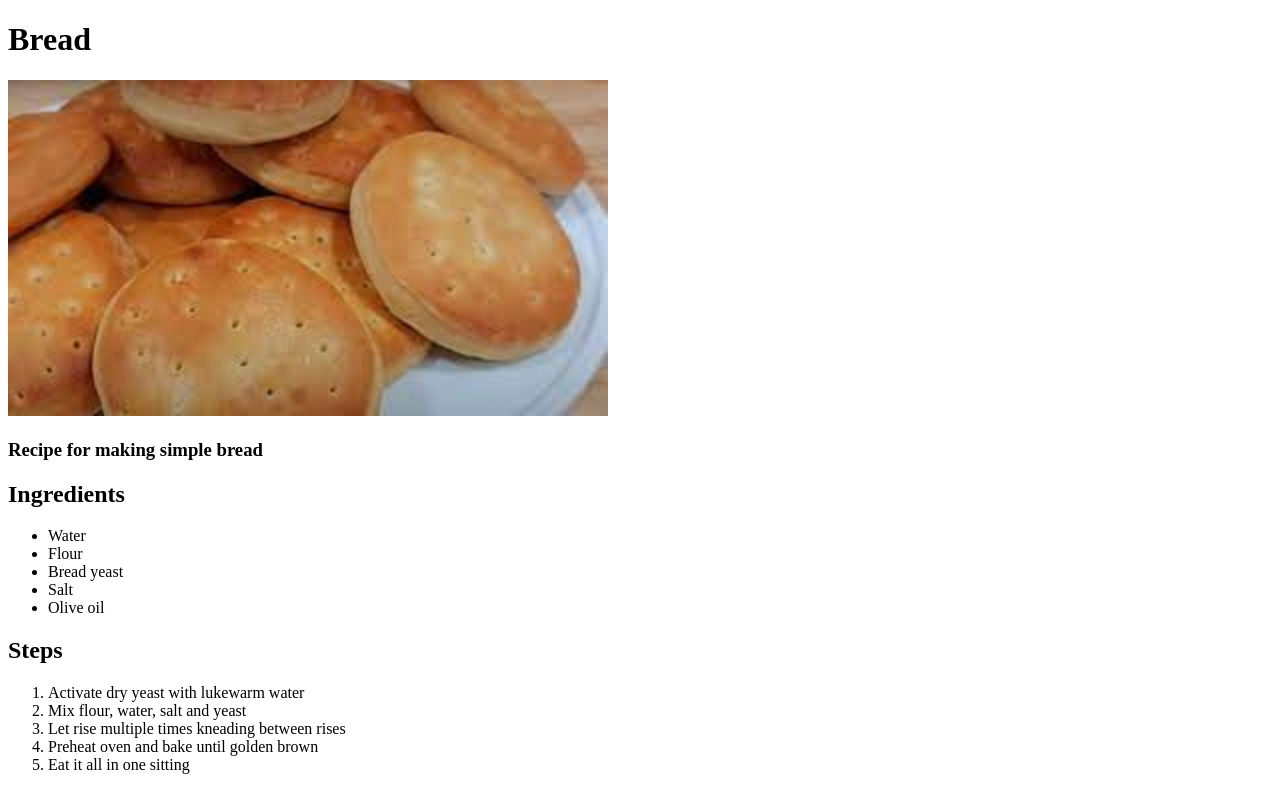
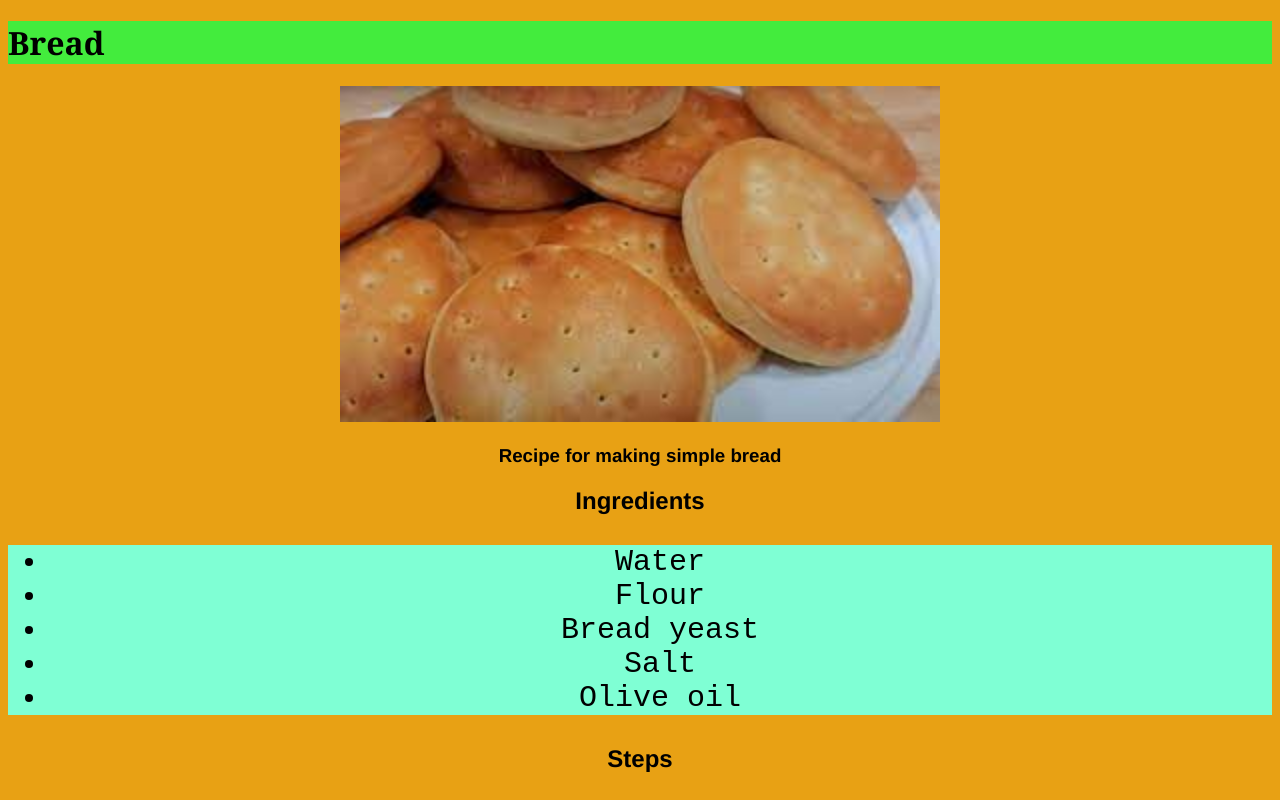
Before and after one commit to vcastroa/odin-recipes, a plain HTML site: page recipes/bread.html in a window 1280 px wide. Shown: the top 800 px of the page. Drawn offline with Linux system fonts and the light colour scheme.

Commit message:
style lazily with external styles.css for all pages

```diff
--- a/recipes/bread.html
+++ b/recipes/bread.html
@@ -1,5 +1,6 @@
 <!DOCTYPE html>
 <html lang="en">
+    <link rel="stylesheet" href="../styles.css">
 <head>
     <meta charset="UTF-8">
     <title>Bread Recipe</title>
--- /dev/null
+++ b/styles.css
@@ -0,0 +1,26 @@
+* {
+    font-family: Helvetica, monospace;
+    background-color: hwb(40 8% 9%);
+    text-align: center;
+}
+
+h1 {
+    font-family: Georgia, serif;
+    font-weight: 900;
+    background-color: rgb(67, 236, 61);
+    text-align: left;
+}
+
+ul,
+ol,
+li,
+a {
+    font-family: monospace;
+    background-color: aquamarine;
+    font-size: 30px;
+
+}
+
+li {
+    align-tracks: center;
+}
```
Also changed, not shown: index.html (+4 -0 lines), recipes/lasagna.html (+1 -0 lines), recipes/risotto.html (+1 -0 lines).
